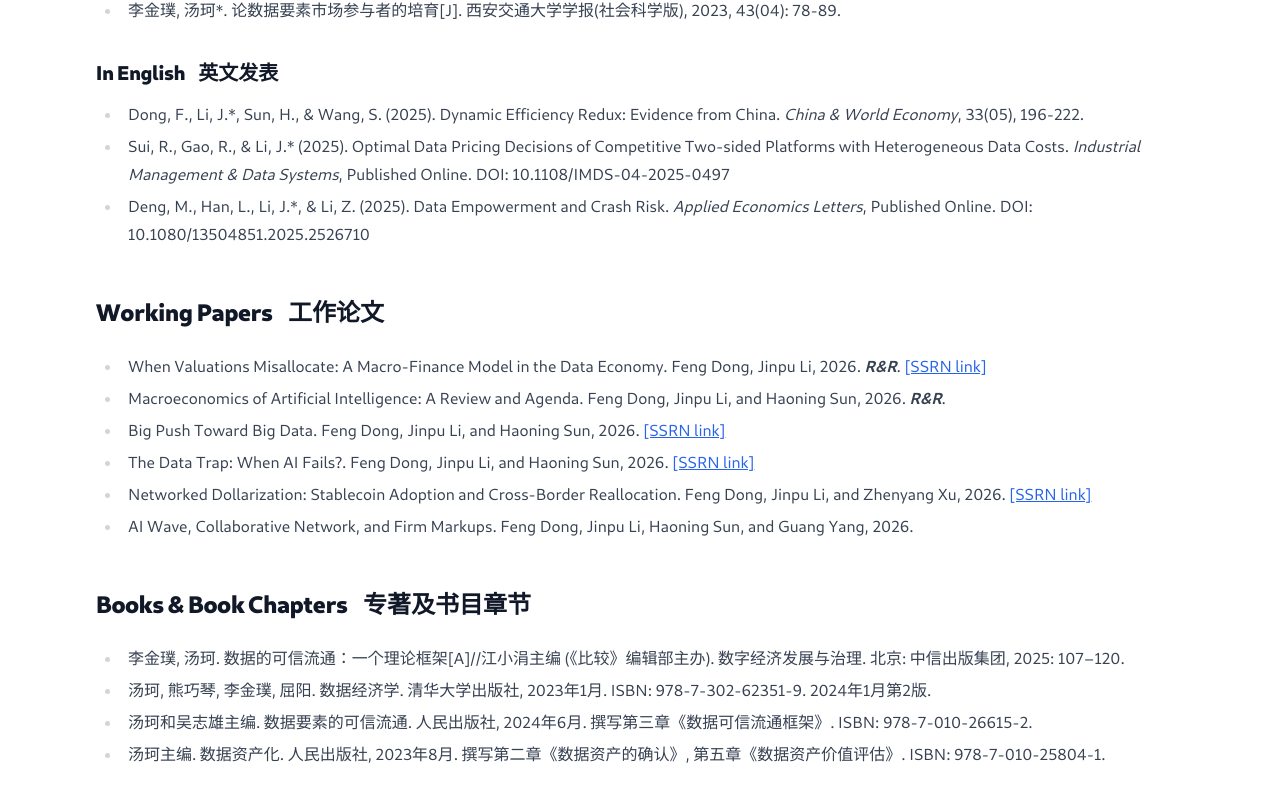
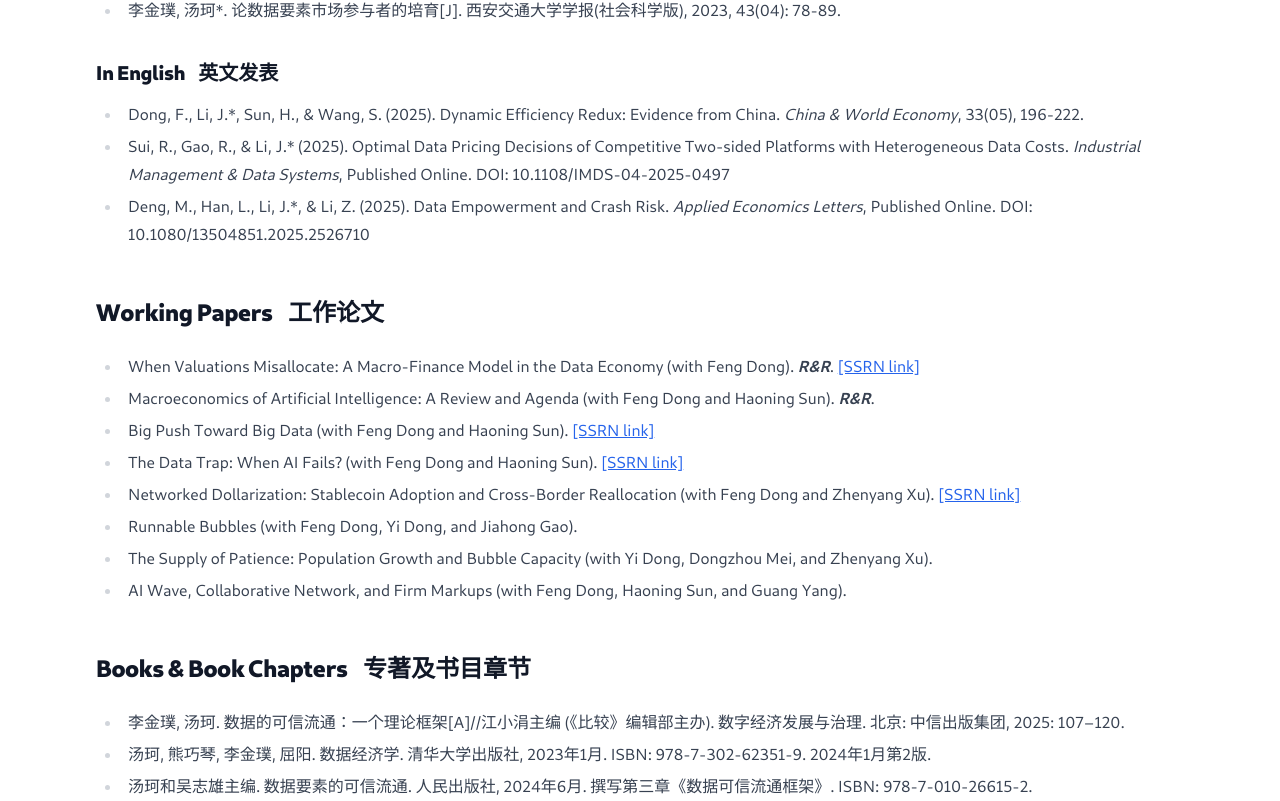
Before and after one commit to lijinpu/lijinpu.github.io, a Next.js app: page /research in a window 1280 px wide. Shown: the part 496-1297 px from the top of the page. Built offline with nearby package versions, Linux system fonts and the light colour scheme.

Commit message:
auto update

```diff
--- a/pages/cv.tsx
+++ b/pages/cv.tsx
@@ -101,7 +101,7 @@ export default function CV({ lastUpdateISO }: InferGetStaticPropsType<typeof get
           <h2>Working Papers &nbsp;&nbsp; 工作论文</h2>
           <ul>
         <li>
-        When Valuations Misallocate: A Macro-Finance Model in the Data Economy. Feng Dong, Jinpu Li, 2026. <b><i>R&R</i></b>. <a
+        When Valuations Misallocate: A Macro-Finance Model in the Data Economy (with Feng Dong). <b><i>R&R</i></b>. <a
   href="https://papers.ssrn.com/sol3/papers.cfm?abstract_id=4790765"
   target="_blank"
   rel="noopener noreferrer"
@@ -110,10 +110,10 @@ export default function CV({ lastUpdateISO }: InferGetStaticPropsType<typeof get
 </a>
     </li>
     <li>
-        Macroeconomics of Artificial Intelligence: A Review and Agenda. Feng Dong, Jinpu Li, and Haoning Sun, 2026. <b><i>R&R</i></b>.
+        Macroeconomics of Artificial Intelligence: A Review and Agenda (with Feng Dong and Haoning Sun). <b><i>R&R</i></b>.
     </li>
     <li>
-         Big Push Toward Big Data. Feng Dong, Jinpu Li, and Haoning Sun, 2026. <a
+         Big Push Toward Big Data (with Feng Dong and Haoning Sun). <a
   href="https://papers.ssrn.com/sol3/papers.cfm?abstract_id=7352938"
   target="_blank"
   rel="noopener noreferrer"
@@ -121,7 +121,7 @@ export default function CV({ lastUpdateISO }: InferGetStaticPropsType<typeof get
   [SSRN link]
 </a>
     </li>
-    <li>The Data Trap: When AI Fails?. Feng Dong, Jinpu Li, and Haoning Sun, 2026. <a href="https://papers.ssrn.com/sol3/papers.cfm?abstract_id=6259958"
+    <li>The Data Trap: When AI Fails? (with Feng Dong and Haoning Sun). <a href="https://papers.ssrn.com/sol3/papers.cfm?abstract_id=6259958"
     target="_blank"
     rel="noopener noreferrer"
 >
@@ -129,7 +129,7 @@ export default function CV({ lastUpdateISO }: InferGetStaticPropsType<typeof get
 </a>
     </li>
     <li>
-        Networked Dollarization: Stablecoin Adoption and Cross-Border Reallocation. Feng Dong, Jinpu Li, and Zhenyang Xu, 2026. <a
+        Networked Dollarization: Stablecoin Adoption and Cross-Border Reallocation (with Feng Dong and Zhenyang Xu). <a
   href="https://papers.ssrn.com/sol3/papers.cfm?abstract_id=7352963"
   target="_blank"
   rel="noopener noreferrer"
@@ -138,7 +138,13 @@ export default function CV({ lastUpdateISO }: InferGetStaticPropsType<typeof get
 </a>
     </li>
     <li>
-        AI Wave, Collaborative Network, and Firm Markups. Feng Dong, Jinpu Li, Haoning Sun, and Guang Yang, 2026.
+        Runnable Bubbles (with Feng Dong, Yi Dong, and Jiahong Gao).
+    </li>
+    <li>
+        The Supply of Patience: Population Growth and Bubble Capacity (with Yi Dong, Dongzhou Mei, and Zhenyang Xu).
+    </li>
+    <li>
+        AI Wave, Collaborative Network, and Firm Markups (with Feng Dong, Haoning Sun, and Guang Yang).
     </li>
 </ul>
 
--- a/pages/research.tsx
+++ b/pages/research.tsx
@@ -58,7 +58,7 @@ export default function Research() {
         <h2>Working Papers &nbsp;&nbsp; 工作论文</h2>
 <ul>
         <li>
-        When Valuations Misallocate: A Macro-Finance Model in the Data Economy. Feng Dong, Jinpu Li, 2026. <b><i>R&R</i></b>. <a
+        When Valuations Misallocate: A Macro-Finance Model in the Data Economy (with Feng Dong). <b><i>R&R</i></b>. <a
   href="https://papers.ssrn.com/sol3/papers.cfm?abstract_id=4790765"
   target="_blank"
   rel="noopener noreferrer"
@@ -67,10 +67,10 @@ export default function Research() {
 </a>
     </li>
     <li>
-        Macroeconomics of Artificial Intelligence: A Review and Agenda. Feng Dong, Jinpu Li, and Haoning Sun, 2026. <b><i>R&R</i></b>.
+        Macroeconomics of Artificial Intelligence: A Review and Agenda (with Feng Dong and Haoning Sun). <b><i>R&R</i></b>.
     </li>
     <li>
-        Big Push Toward Big Data. Feng Dong, Jinpu Li, and Haoning Sun, 2026. <a
+         Big Push Toward Big Data (with Feng Dong and Haoning Sun). <a
   href="https://papers.ssrn.com/sol3/papers.cfm?abstract_id=7352938"
   target="_blank"
   rel="noopener noreferrer"
@@ -78,7 +78,7 @@ export default function Research() {
   [SSRN link]
 </a>
     </li>
-    <li>The Data Trap: When AI Fails?. Feng Dong, Jinpu Li, and Haoning Sun, 2026. <a href="https://papers.ssrn.com/sol3/papers.cfm?abstract_id=6259958"
+    <li>The Data Trap: When AI Fails? (with Feng Dong and Haoning Sun). <a href="https://papers.ssrn.com/sol3/papers.cfm?abstract_id=6259958"
     target="_blank"
     rel="noopener noreferrer"
 >
@@ -86,7 +86,7 @@ export default function Research() {
 </a>
     </li>
     <li>
-        Networked Dollarization: Stablecoin Adoption and Cross-Border Reallocation. Feng Dong, Jinpu Li, and Zhenyang Xu, 2026. <a
+        Networked Dollarization: Stablecoin Adoption and Cross-Border Reallocation (with Feng Dong and Zhenyang Xu). <a
   href="https://papers.ssrn.com/sol3/papers.cfm?abstract_id=7352963"
   target="_blank"
   rel="noopener noreferrer"
@@ -95,7 +95,13 @@ export default function Research() {
 </a>
     </li>
     <li>
-        AI Wave, Collaborative Network, and Firm Markups. Feng Dong, Jinpu Li, Haoning Sun, and Guang Yang, 2026.
+        Runnable Bubbles (with Feng Dong, Yi Dong, and Jiahong Gao).
+    </li>
+    <li>
+        The Supply of Patience: Population Growth and Bubble Capacity (with Yi Dong, Dongzhou Mei, and Zhenyang Xu).
+    </li>
+    <li>
+        AI Wave, Collaborative Network, and Firm Markups (with Feng Dong, Haoning Sun, and Guang Yang).
     </li>
 </ul>
 
```
